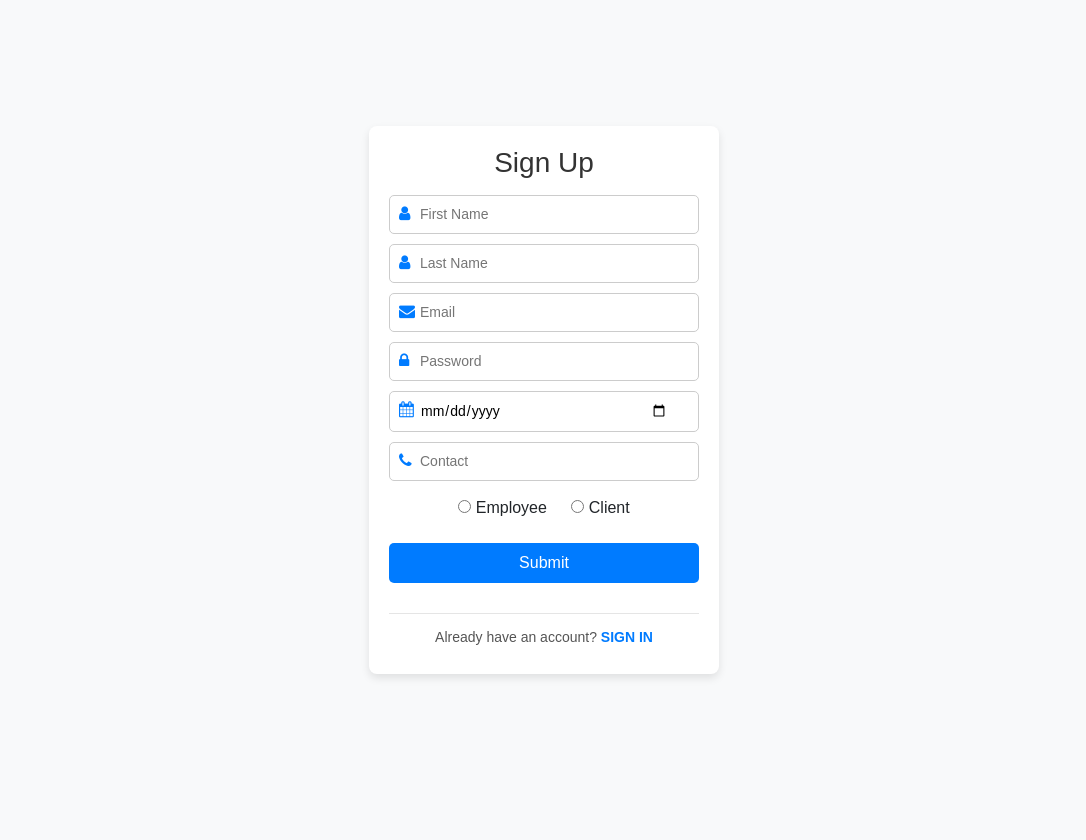
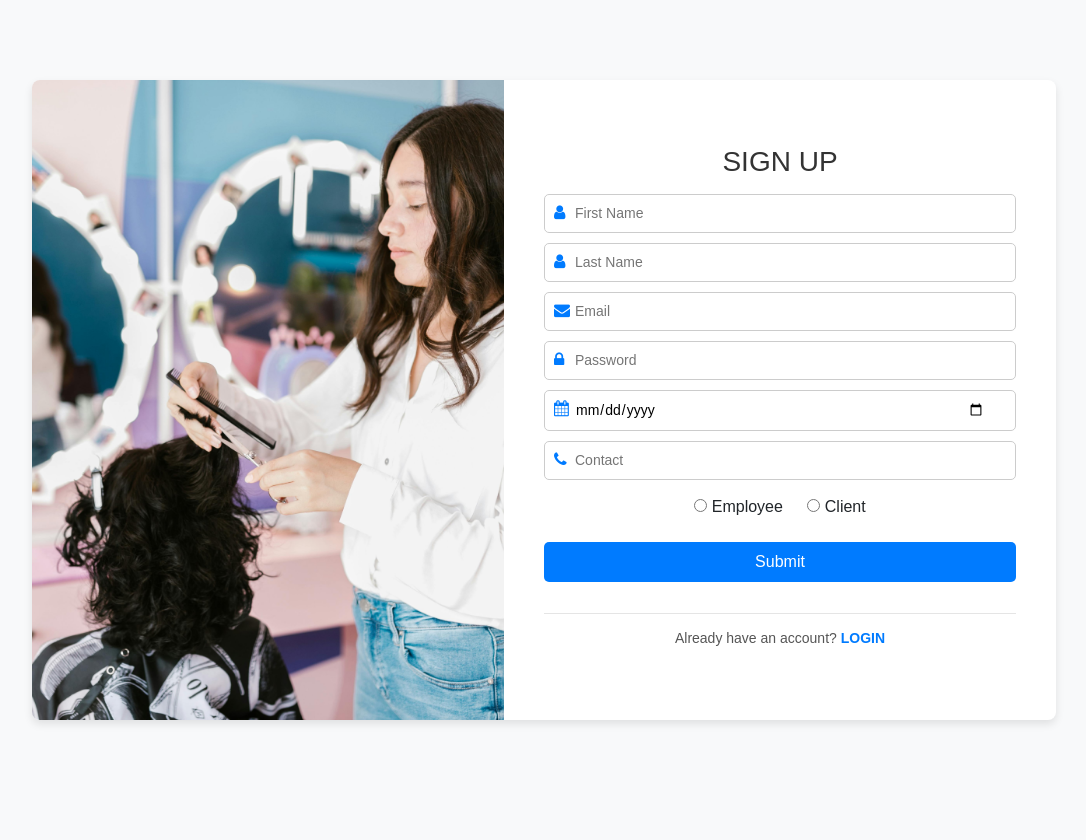
Before and after one commit to GayathryGNair/Onlline_Hair_Salon, a Django app: page /register in a window 1280 px wide. Shown: the whole page, without its empty margins (96-1182 px from the left). Before the commit the page ends 678 px from the top, so only its background shows below. Run offline with Django 5.2, Linux system fonts and the light colour scheme; some libraries are stand-ins or nearby versions.

Commit message:
updations

```diff
--- a/myapp/templates/client_dashboard.html
+++ b/myapp/templates/client_dashboard.html
@@ -222,6 +222,7 @@
         <button class="arrow arrow-right" onclick="changeBackground(1)">&#10095;</button>
     </div>
 
+
     <footer>
         &copy; <span>2024</span> Hair Salon | All Rights Reserved
     </footer>
@@ -265,6 +266,8 @@
         }
     </script>
 
+
+
 </body>
 
 </html>
--- a/myapp/templates/register.html
+++ b/myapp/templates/register.html
@@ -15,17 +15,44 @@
                 padding: 0;
                 font-family: 'Arial', sans-serif;
                 background-color: #f8f9fa;
+                height: 100vh; /* Keep body at full height */
                 display: flex;
+                justify-content: center;
                 align-items: center;
+            }
+            html {
+                overflow-x: hidden;
+                overflow-y: hidden;
+            }
+
+            .wrapper {
+                display: flex;
                 justify-content: center;
-            height: 100vh;
+                align-items: center;
+                width: 100%;
+                height: 110%;
+            }
+            .login-container {
+                display: flex;
+                width: 80%;
+                max-width: 1200px;
+                height: 80vh;
+                background: white;
+                border-radius: 8px;
+                box-shadow: 0 4px 8px rgba(0, 0, 0, 0.1);
+                overflow: hidden;
+            }
+            .login-image {
+                flex: 1;
+                background: url("{% static 'images/login.jpg' %}") no-repeat center center;
+                background-size: cover;
             }
             .login-box {
-            width: 350px;
-            background: white;
-            padding: 20px;
-            border-radius: 8px;
-            box-shadow: 0 4px 8px rgba(0, 0, 0, 0.1);
+                flex: 1;
+                padding: 40px;
+                display: flex;
+                flex-direction: column;
+                justify-content: center;
             }
             .login-box h1 {
                 font-size: 28px;
@@ -70,20 +97,6 @@
             .btn:hover {
                 background: #0056b3;
             }
-        .google-btn {
-            background-color: #4285F4; /* Google blue */
-            color: white;
-        }
-        .google-btn:hover {
-            background-color: #357AE8; /* Darker blue on hover */
-        }
-        .radio-group {
-            text-align: center;
-            margin: 15px 0;
-        }
-        hr {
-            margin: 15px 0;
-        }
             h4 {
                 text-align: center;
                 color: #555;
@@ -93,8 +106,14 @@
     </head>
 
     <body>
+        <div class="wrapper">
+            <div class="login-container">
+                <!-- Image Section -->
+                <div class="login-image"></div>
+
+                <!-- Registration Form Section -->
                 <div class="login-box">
-    <h1>Sign Up</h1>
+                    <h1>SIGN UP</h1>
                     {% if messages %}
                         <div class="alert alert-success" role="alert">
                             {% for message in messages %}
@@ -102,7 +121,6 @@
                             {% endfor %}
                         </div>
                     {% endif %}
-
                     <form method="post" action="{% url 'register' %}">
                         {% csrf_token %}
                         <div class="textbox">
@@ -136,7 +154,7 @@
                             <input type="tel" placeholder="Contact" name="contact" required>
                         </div>
 
-        <div class="radio-group">
+                        <div class="radio-group" style="text-align: center; margin: 15px 0;">
                             <label class="radio-inline">
                                 <input type="radio" name="status" value="employee" {% if form.status.value == 'employee' %}checked{% endif %}>&nbsp;Employee
                             </label>
@@ -146,11 +164,13 @@
                         </div>
 
                         <button type="submit" class="btn">Submit</button>
-        <!-- <a href="{% url 'social:begin' 'google-oauth2' %}" class="btn google-btn">
-            <i class="fa fa-google"></i> Sign Up with Google
-        </a> -->
                         <hr>
                     </form>
+                    <h4>Already have an account? <a style="color: #007bff" href="{% url 'login' %}"><b>LOGIN</b></a></h4>
+                </div>
+            </div>
+        </div>
+
         <script>
             $(document).ready(function() {
                 $("form").on("submit", function(event) {
@@ -214,32 +234,11 @@
                         $("input[name='dob']").after('<div class="error" style="color:red;">You must be at least 18 years old to register.</div>');
                     }
 
-                // Placeholder check for existing email/contact (this would be done on the server normally)
-                const existingEmails = ["existing@example.com"]; // Replace with actual check
-                const existingContacts = ["1234567890"]; // Replace with actual check
-
-                if (existingEmails.includes(email)) {
-                    isValid = false;
-                    $("input[name='email']").after('<div class="error" style="color:red;">User already exists with this email.</div>');
-                }
-                if (existingContacts.includes(contact)) {
-                    isValid = false;
-                    $("input[name='contact']").after('<div class="error" style="color:red;">User already exists with this contact number.</div>');
-                }
-
-                // Prevent form submission if validation fails
                     if (!isValid) {
                         event.preventDefault();
                     }
                 });
             });
         </script>
-
-
-
-    <h4>Already have an account? <a style="color: #007bff" href="{% url 'login' %}"><b>SIGN IN</b></a></h4>
-</div>
-
-<script src="//cdn.bootcss.com/bootstrap/3.3.7/js/bootstrap.min.js"></script>
     </body>
 </html>
```
Also changed, not shown: myapp/templates/forgot_reset.html (+63 -35 lines), myapp/templates/login.html (+53 -24 lines), myapp/templates/manage_service.html (+42 -56 lines), media/service_images/about_0cOrSXx.jpg (added), myapp/static/images/login.jpg (added). Lines whose indentation alone changed are shown as unchanged.
